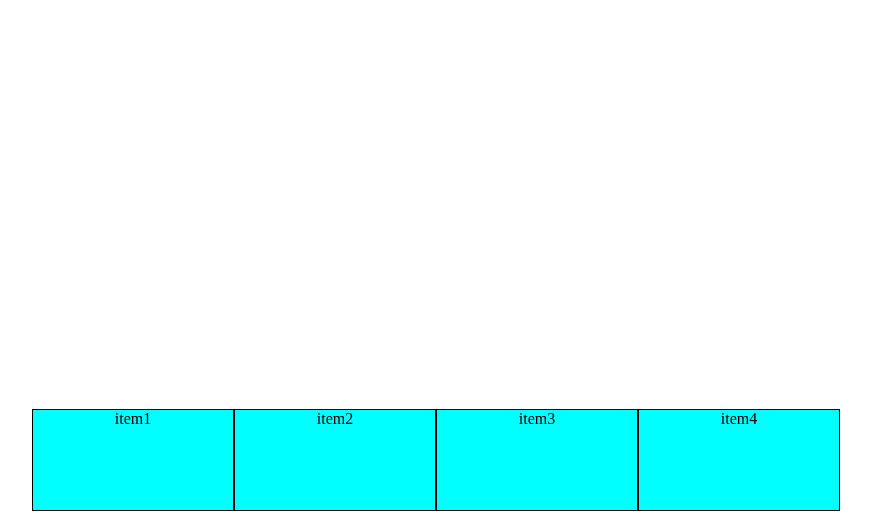
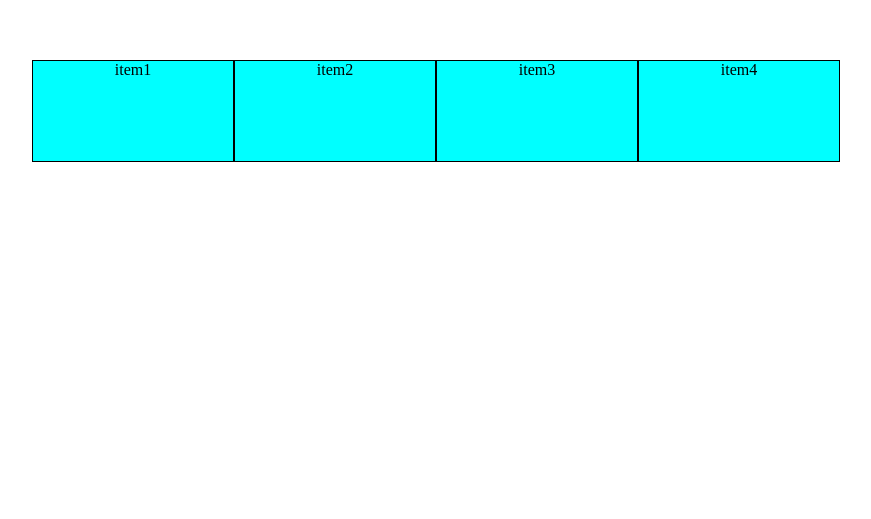
Before and after one commit to shumpei-kayano/HTML-CSS, a plain HTML site: page flex1.html in a window 1280 px wide. Shown: the part 297-816 px from the top of the page, without its empty margins (204-1075 px from the left). Drawn offline with Linux system fonts and the light colour scheme.

Commit message:
align-items:中央揃え

```diff
--- a/style.css
+++ b/style.css
@@ -16,8 +16,8 @@
 
     /* ----------align-items:垂直方向の揃え---------- */
     /* align-items: stretch; 初期値*/
-    /* 下揃え */
-    align-items: flex-end;
+    /* 中央揃え */
+    align-items: center;
 
 body {
     /* height: 100vm; */
```
